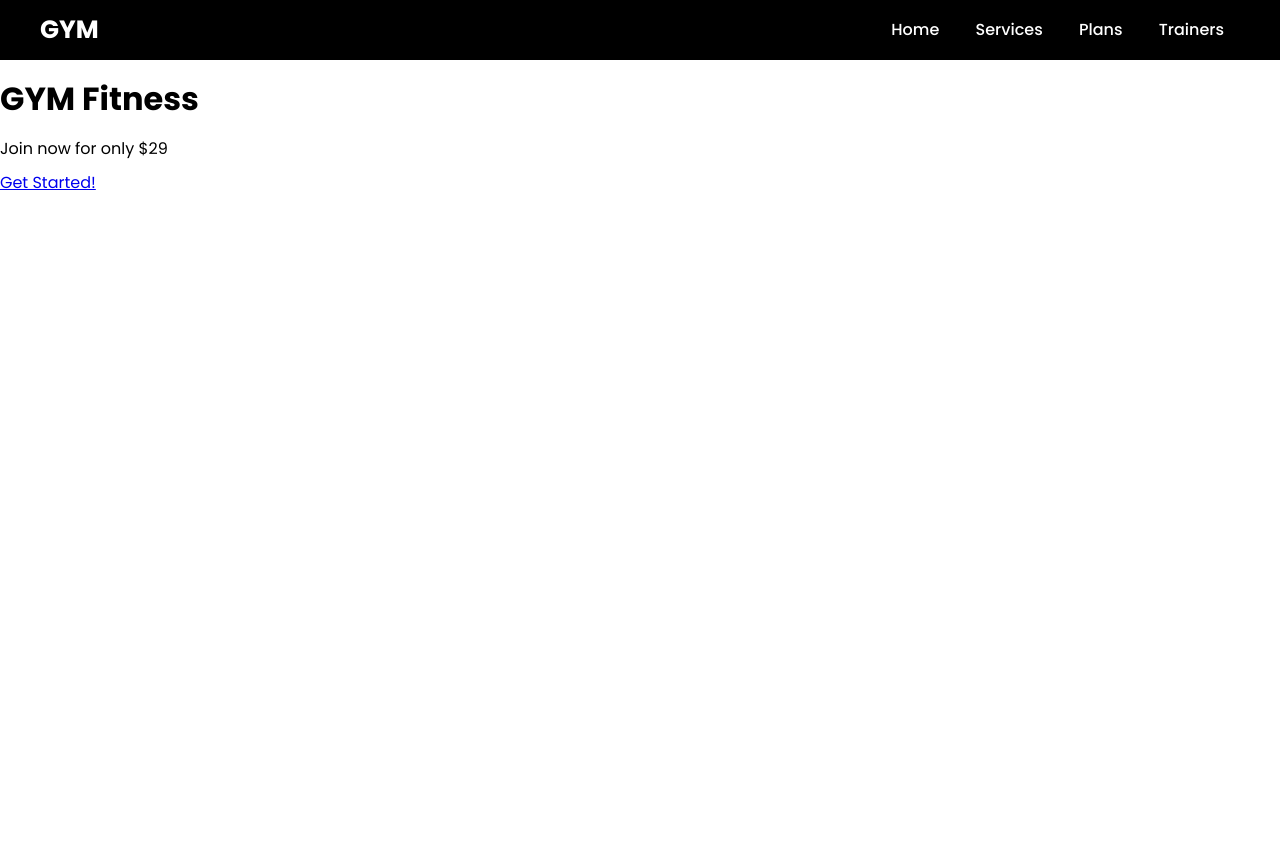
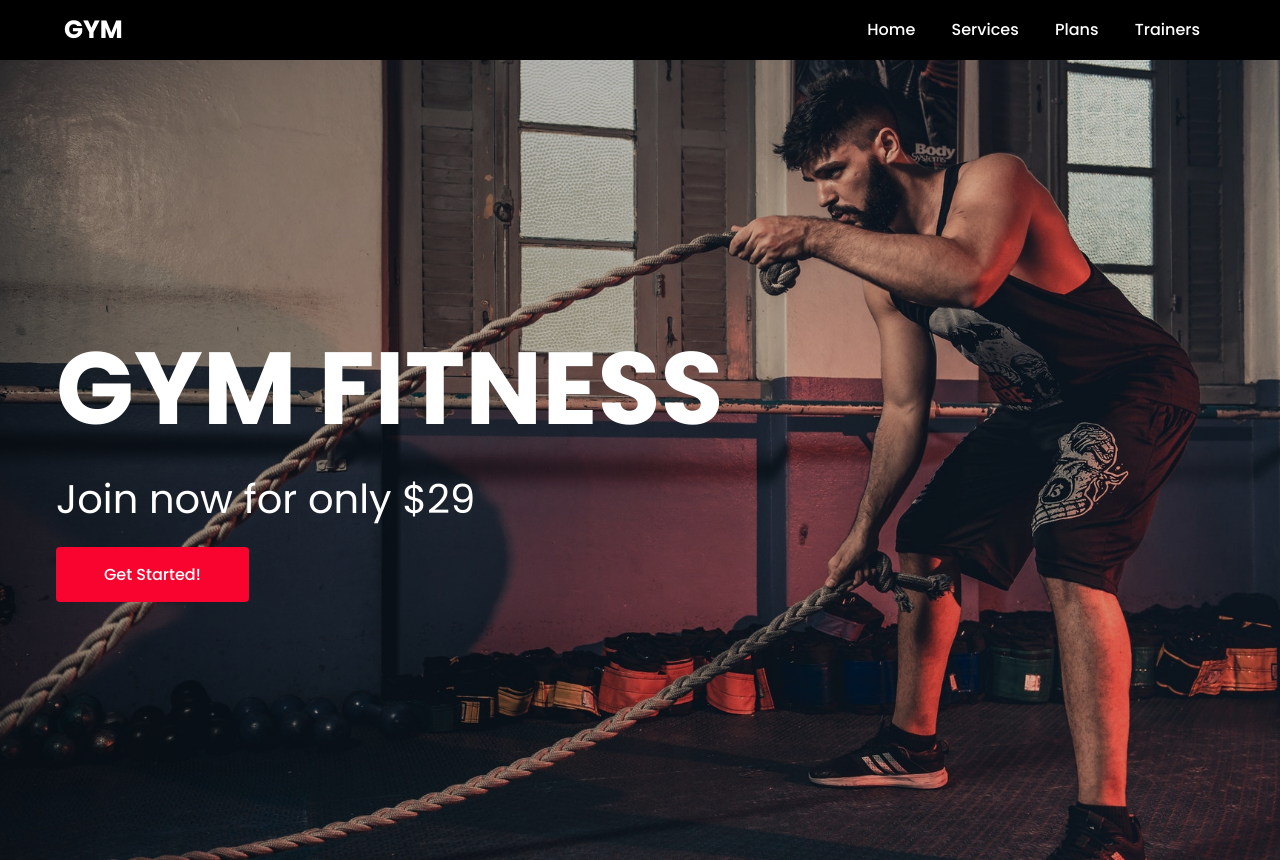
Before and after one commit to rj-robinjoseph/GYM-Fitness, a plain HTML site: page index.html in a window 1280 px wide. Before the commit the page ends 800 px from the top, so only its background shows below. Drawn offline with Linux system fonts and the light colour scheme.

Commit message:
Nav And Hero Completed

```diff
--- a/styles/style.css
+++ b/styles/style.css
@@ -12,7 +12,7 @@
 .navbar {
   background: var(--black);
   height: 60px;
-  padding: 0.5rem 2.5rem;
+  padding: 0.5rem 4rem;
   display: flex;
   justify-content: space-between;
   align-items: center;
@@ -114,3 +114,51 @@
 }
 
 /* Hero Section */
+
+.hero {
+  background: linear-gradient(to right, rgba(0, 0, 0, 0.4), rgba(0, 0, 0, 0.1)),
+    url("../images/background.jpg");
+  background-position: center;
+  background-size: cover;
+  height: 100vh;
+  padding: 0.5rem calc((100vw - 1200px) / 2);
+  display: flex;
+  align-items: center;
+  justify-content: flex-start;
+}
+
+.hero__content {
+  color: var(--white);
+  padding: 3rem 1rem;
+  line-height: 1;
+}
+
+.hero__content h1 {
+  margin: unset;
+  font-size: clamp(3rem, 8vw, 7rem);
+  text-transform: uppercase;
+  margin-bottom: 0.5rem;
+}
+
+.hero__content p {
+  font-size: clamp(1rem, 4vw, 2.5rem);
+  margin-bottom: 3rem;
+}
+
+.button {
+  padding: 1rem 3rem;
+  border: none;
+  outline: none;
+  cursor: pointer;
+  background: var(--red);
+  color: var(--white);
+  font-size: 1rem;
+  text-decoration: none;
+  font-weight: 500;
+  border-radius: 4px;
+  transition: all 0.3s ease;
+}
+
+.button:hover {
+  background: var(--black);
+}
```
Also changed, not shown: index.html (+3 -0 lines), images/background.jpg (added).
